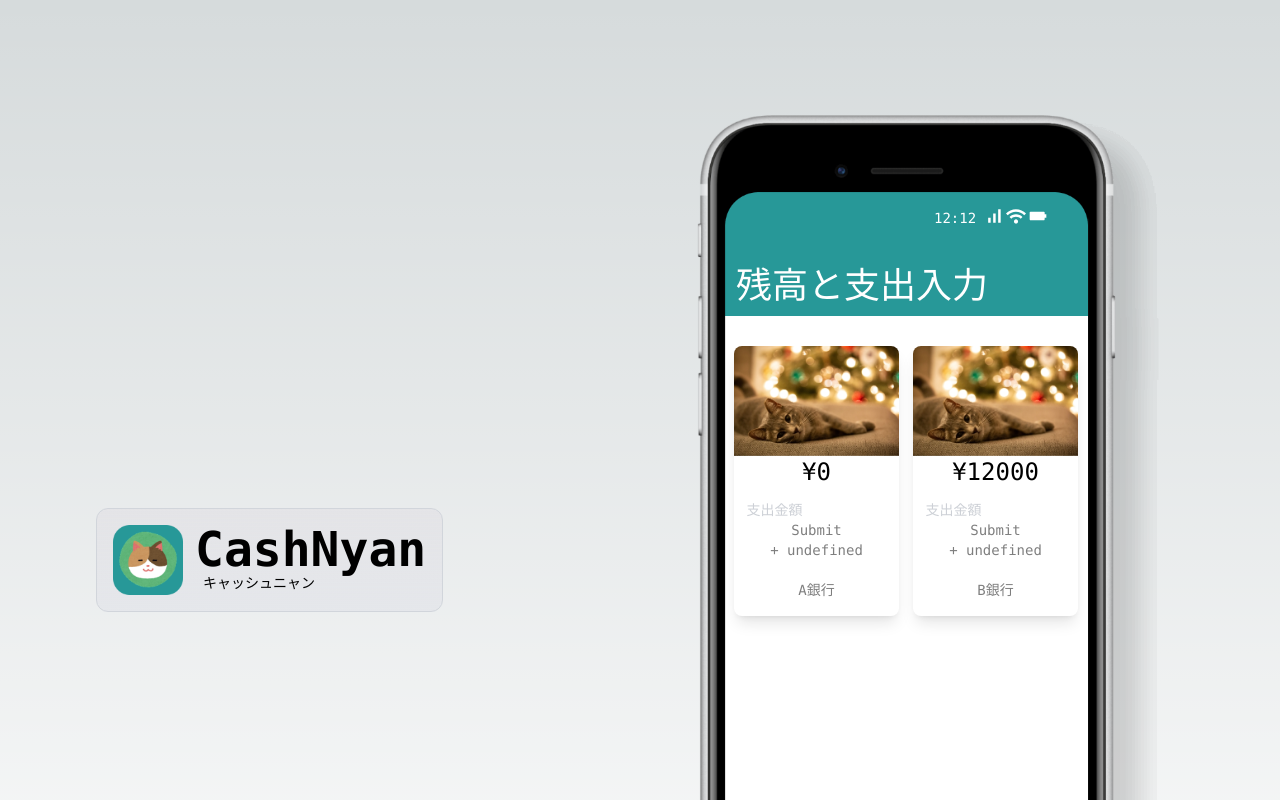
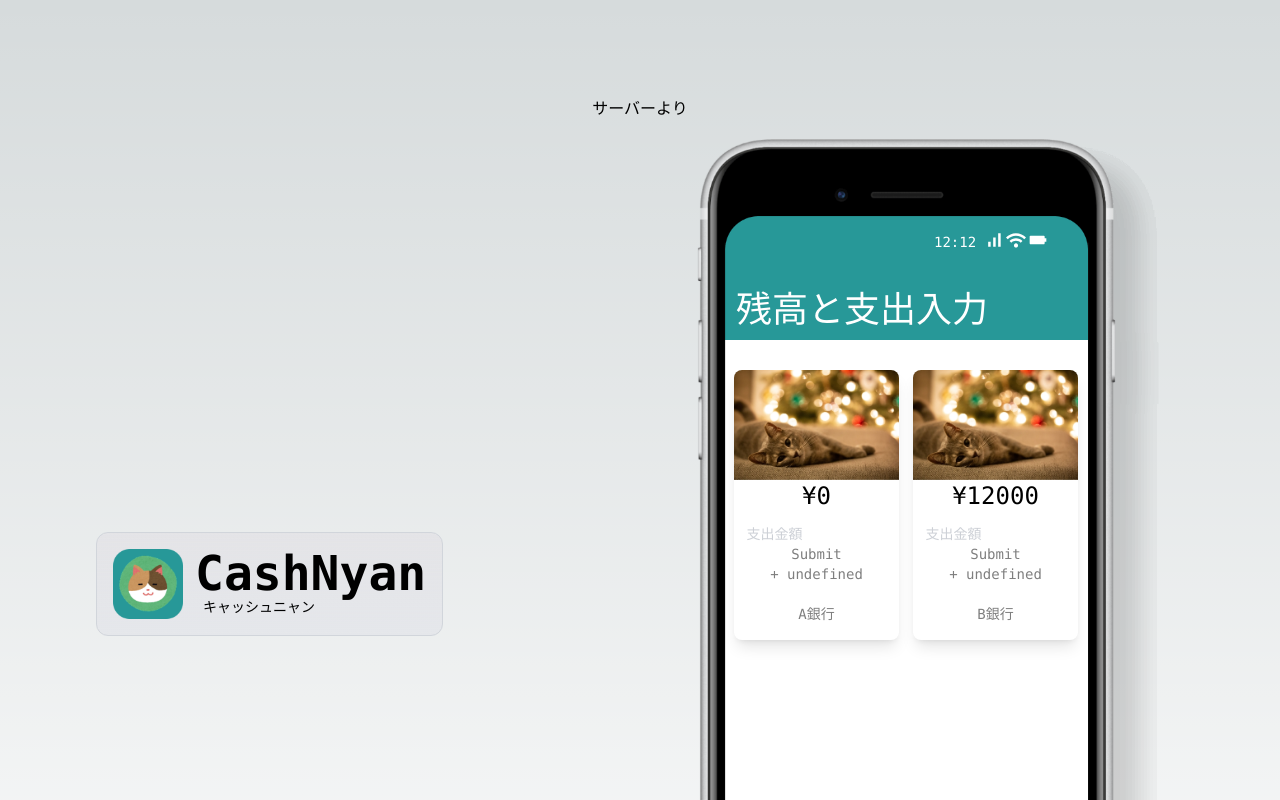
Before and after one commit to lumijoe/test_december, a Next.js app: page / in a window 1280 px wide. Shown: the top 800 px of the page. Built offline with nearby package versions, Linux system fonts and the light colour scheme; no server answers.

Commit message:
server test

```diff
--- /dev/null
+++ b/components/ExampleComponent.js
@@ -0,0 +1,25 @@
+// components/ExampleComponent.js
+
+import React, { useEffect } from 'react';
+
+export default function ExampleComponent() {
+    useEffect(() => {
+        const fetchData = async () => {
+            try {
+                const response = await fetch('http://localhost:3001/api/test'); // バックエンドのエンドポイントに変更する
+                const data = await response.json();
+                console.log('Data from server:', data);
+            } catch (error) {
+                console.error('Error fetching data:', error);
+            }
+        };
+
+        fetchData();
+    }, []);
+
+    return(
+        <div>
+            <p>サーバーより</p>
+        </div>
+    )
+}
--- a/pages/index.js
+++ b/pages/index.js
@@ -7,6 +7,7 @@ import MobileHeader from '../components/MobileHeader';
 import CardBox from '../components/CardBox';
 import Header from '../components/Header';
 import { useState } from 'react';
+import ExampleComponent from '../components/ExampleComponent';
 
 
 const inter = Inter({ subsets: ['latin'] })
@@ -45,7 +46,7 @@ export default function Home() {
     <main
       className={`flex min-h-screen flex-col items-center justify-between p-24 ${inter.className}`}
     >
-
+      <ExampleComponent />
       <div className="z-10 w-full items-center justify-between font-mono text-sm lg:flex">
         {/* アプリタイトル、ヘッダー */}
         <Header />
```
